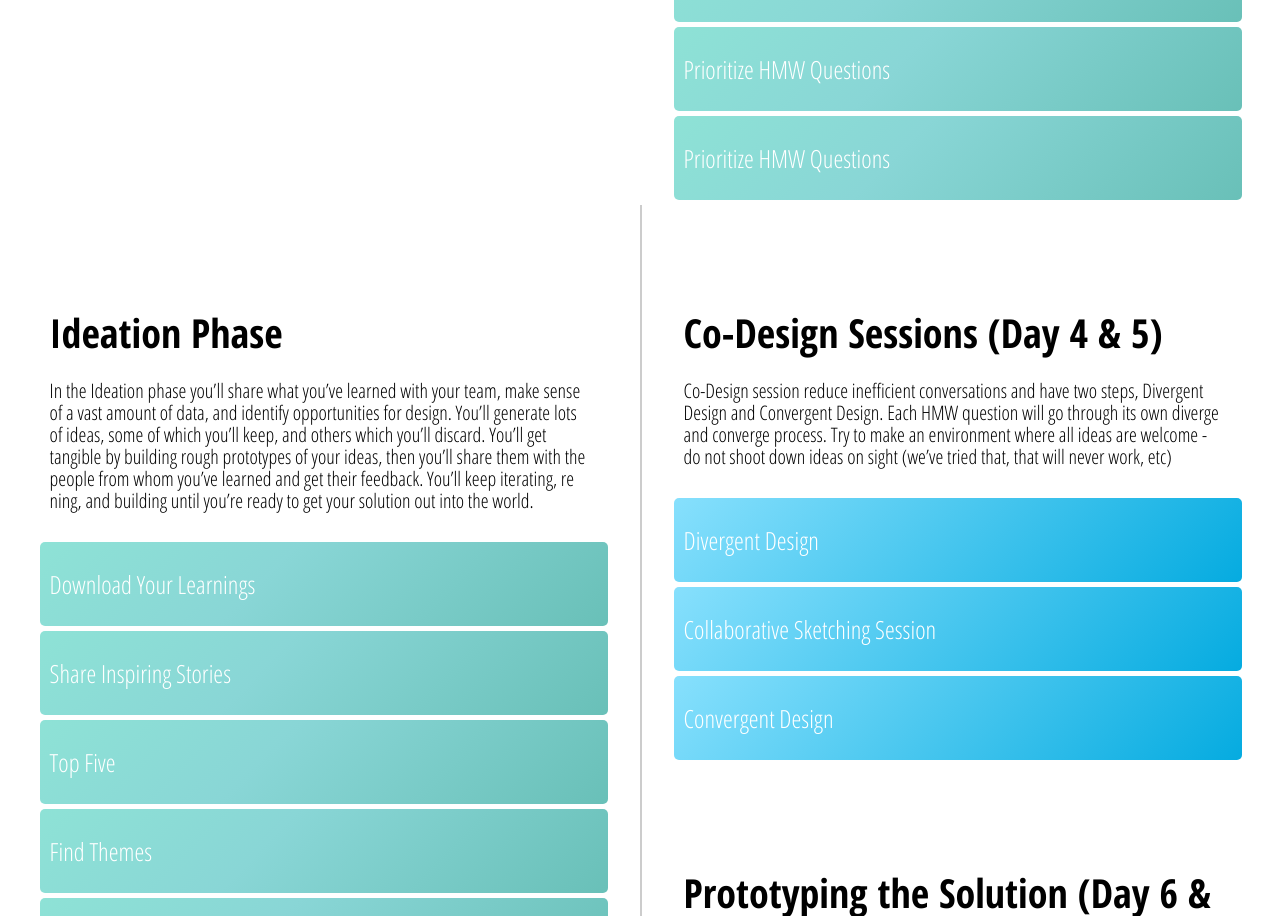
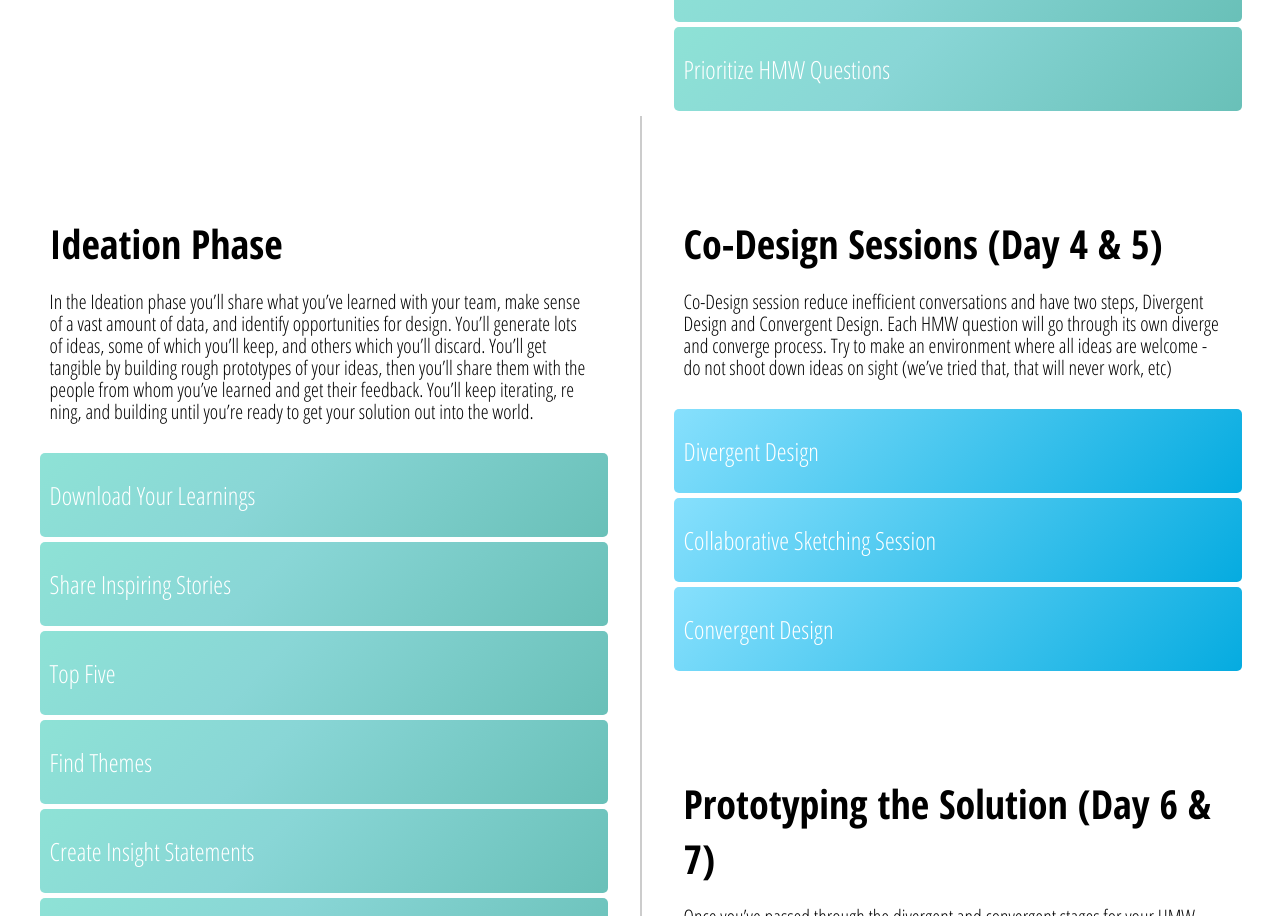
Before and after one commit to Grahamcr/UX_Process, a website: page app/index.html at #!/view1 in a window 1280 px wide. Shown: the part 1787-2703 px from the top of the page. Drawn offline with nearby package versions, Linux system fonts and the light colour scheme.

Commit message:
correcting duplicate

```diff
--- a/app/view1/view1.html
+++ b/app/view1/view1.html
@@ -277,18 +277,7 @@
             </div>
         </div>
 
-         <div class="process-step-wrapper" id="phmwq-wrapper">
-            <div class="process-step-circle second-phase" open-example="phmwq">
-                <p class="process-title">Prioritize HMW Questions</p>
-                <p class="process-category">Transforming Insights into Design Questions</p>
-            </div>
 
-            <div class="process-details-wrapper" id="phmwq">
-                <p class="title">Prioritize HMW Questions</p>
-                <p class="content"> Prioritize HMW questions by the degree of risk and amount of current knowledge. The highest priority HMW questions pose the highest risk and suffer from the lowest amount of current knowledge.</p>
-                <a href="artifacts/uxpin.pdf#page=48" target="_blank" class="link-to-pdf">PDF &nbsp;>></a>
-            </div>
-        </div>
 
     </div>
 
```
